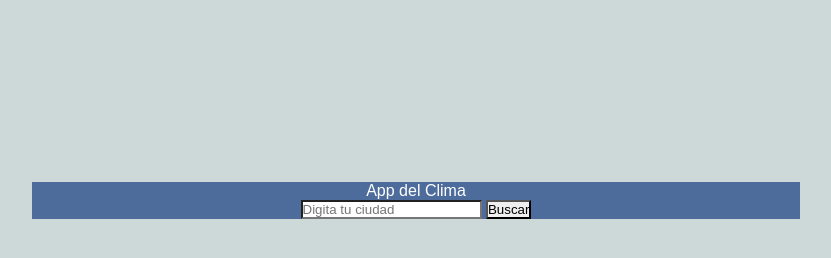
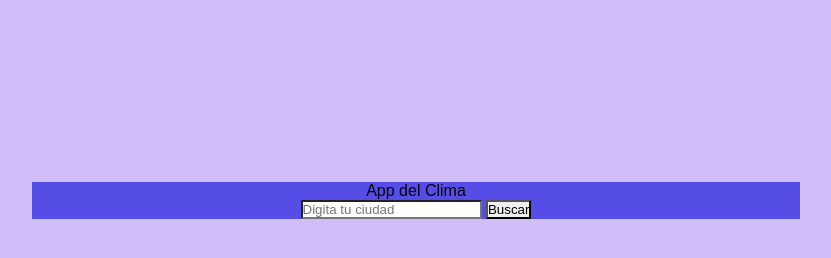
Before and after one commit to raujim/clima_proyecto, a website built with Parcel: page src/index.html in a window 1280 px wide. Shown: the whole page, without its empty margins (224-1055 px from the left). Built offline with nearby package versions, Linux system fonts and the light colour scheme.

Commit message:
Update 2 files

```diff
--- a/src/styles.css
+++ b/src/styles.css
@@ -1,12 +1,12 @@
 * {
   margin: 0;
   padding: 0;
-  background-origin: border-box;
+  background-image: none;
 }
 
 body {
   font-family: sans-serif;
-  background-color: rgba(92, 129, 129, 0.3);
+  background-color: rgba(97, 40, 231, 0.3);
   display: flex;
   justify-content: center;
   align-items: center;
@@ -15,12 +15,12 @@ body {
 }
 
 .title {
-  color: white;
+  color: rgb(5, 3, 10);
 }
 
 .containerWeather {
   text-align: center;
-  background-color: rgb(77, 108, 155);
+  background-color: rgb(86, 76, 230);
   width: 60%;
 }
 
```
Also changed, not shown: 1 other file.
